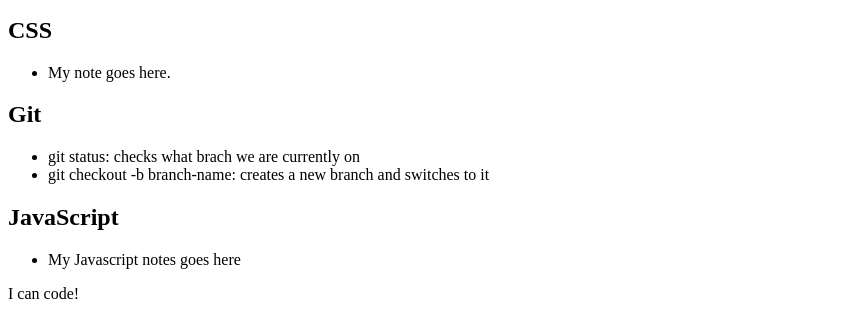
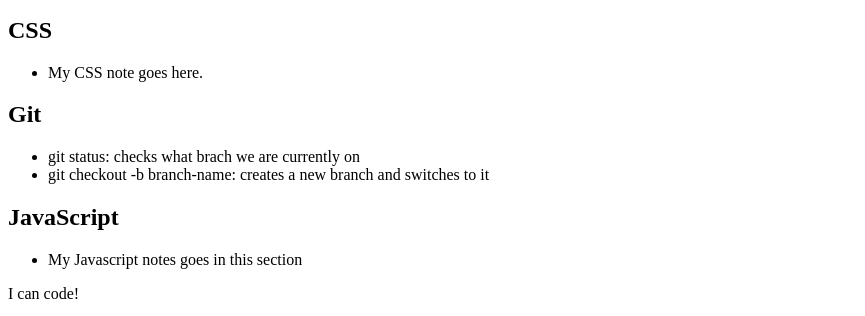
Before and after one commit to JGuzman87/prework-study-guide, a plain HTML site: page index.html in a window 1280 px wide. Shown: the part 966-1282 px from the top of the page, without its empty margins (0-865 px from the left). Drawn offline with Linux system fonts and the light colour scheme.

Commit message:
added code to HTML file

```diff
--- a/index.html
+++ b/index.html
@@ -23,7 +23,7 @@
       <section class="card" id="css-section">
         <h2>CSS</h2>
         <ul>
-          <li>My note goes here.</li>
+          <li>My CSS note goes here.</li>
         </ul>
       </section>
 
@@ -39,7 +39,7 @@
       <section class="card" id="javascript-section">
         <h2>JavaScript</h2>
         <ul>
-          <li>My Javascript notes goes here</li>
+          <li>My Javascript notes goes in this section</li>
         </ul>
 
       </section>
```
